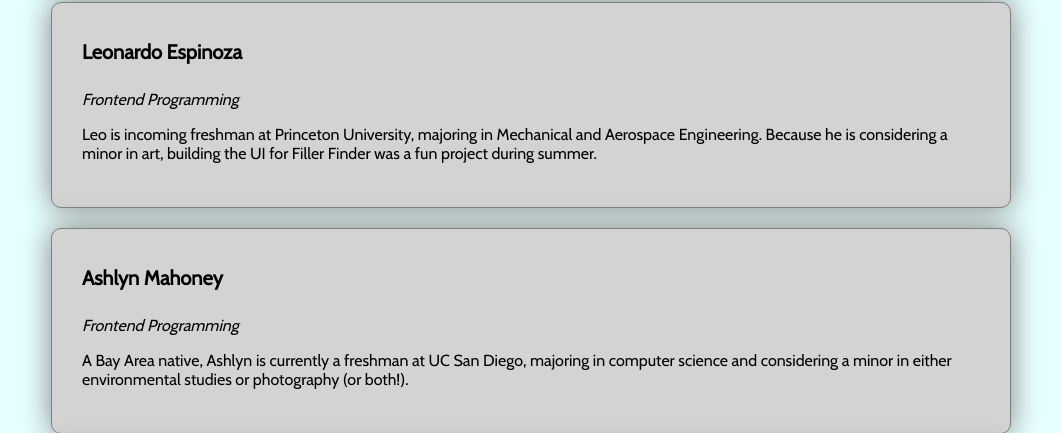
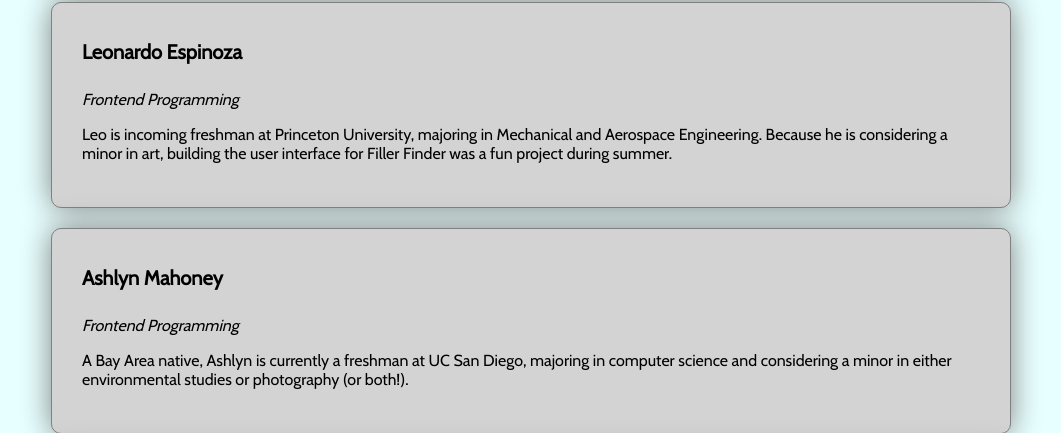
Before and after one commit to maxhchen/filler-finder, a Python web app: template templates/about.html in a window 1280 px wide. Shown: the part 610-1043 px from the top of the page, without its empty margins (109-1170 px from the left). Run offline with Jinja, Linux system fonts and the light colour scheme; the template is opened without the code that fills it, so the values that code supplies are empty.

Commit message:
100 woooooooo

```diff
--- a/templates/about.html
+++ b/templates/about.html
@@ -138,7 +138,7 @@
       <h4 id="p"><b>Leonardo Espinoza</b></h4>
       <p id="p"><i>Frontend Programming</i></p>
       <p id="p"> Leo is incoming freshman at Princeton University, majoring in Mechanical and Aerospace Engineering.
-          Because he is considering a minor in art, building the UI for Filler Finder was a fun project during summer. </p>
+          Because he is considering a minor in art, building the user interface for Filler Finder was a fun project during summer. </p>
       <br>
     </div>
     <div id="ash">
```
